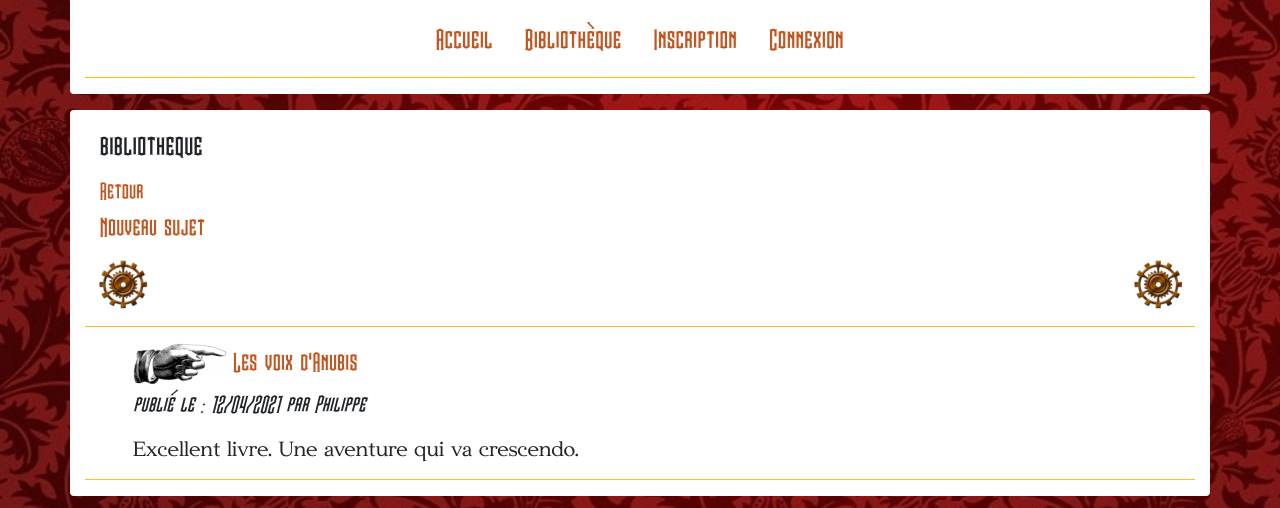
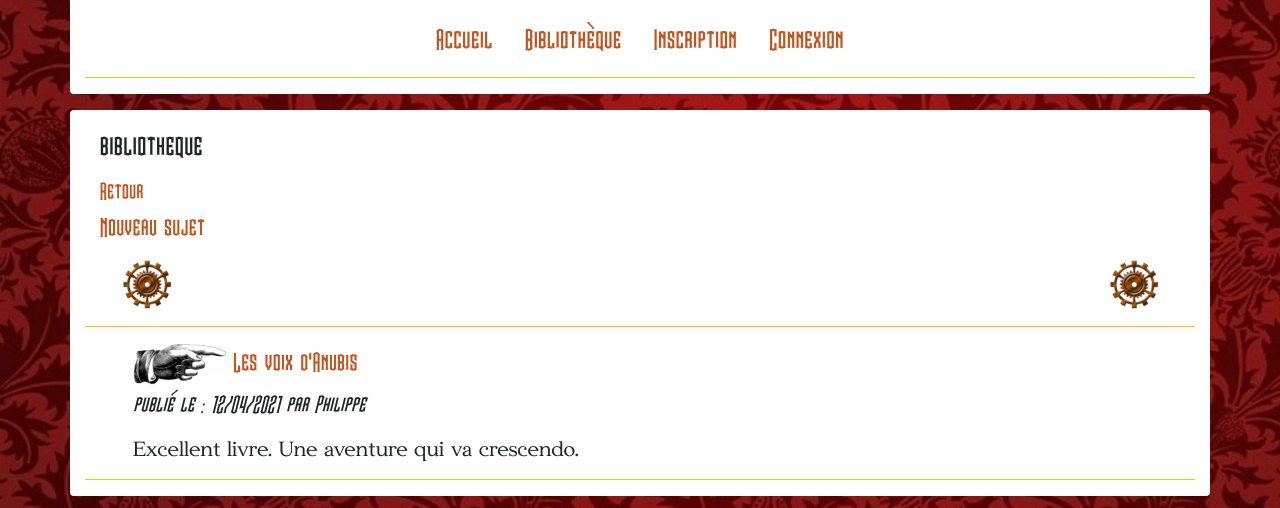
Before and after one commit to Feilipu69/steampunkLibrary, a PHP site: page /forumThemes?parameter=bibliotheque in a window 1280 px wide. Shown: the part 249-757 px from the top of the page. Run offline with PHP 8.4, Linux system fonts and the light colour scheme; data comes from the database, SQL or seed files in the repository; some libraries are stand-ins or nearby versions.

Commit message:
Modification de la mise en page des bordures avec des classes

```diff
--- a/view/forumThemes.php
+++ b/view/forumThemes.php
@@ -12,8 +12,8 @@ if (isset($getSubject)) {
 	foreach ($getSubject as $subject) {
 		?>
 		<div class="d-flex justify-content-between">
-			<img src="<?= HOST; ?>/public/smallGear.png" alt="rouage" />
-			<img src="<?= HOST; ?>/public/smallGear.png" alt="rouage" />
+			<img src="<?= HOST; ?>/public/smallGear.png" alt="rouage" class="ml-lg-4" />
+			<img src="<?= HOST; ?>/public/smallGear.png" alt="rouage" class="mr-lg-4" />
 		</div>
 		<div class="border-top border-bottom border-warning pt-3">
 			<div class="ml-md-5">
```
